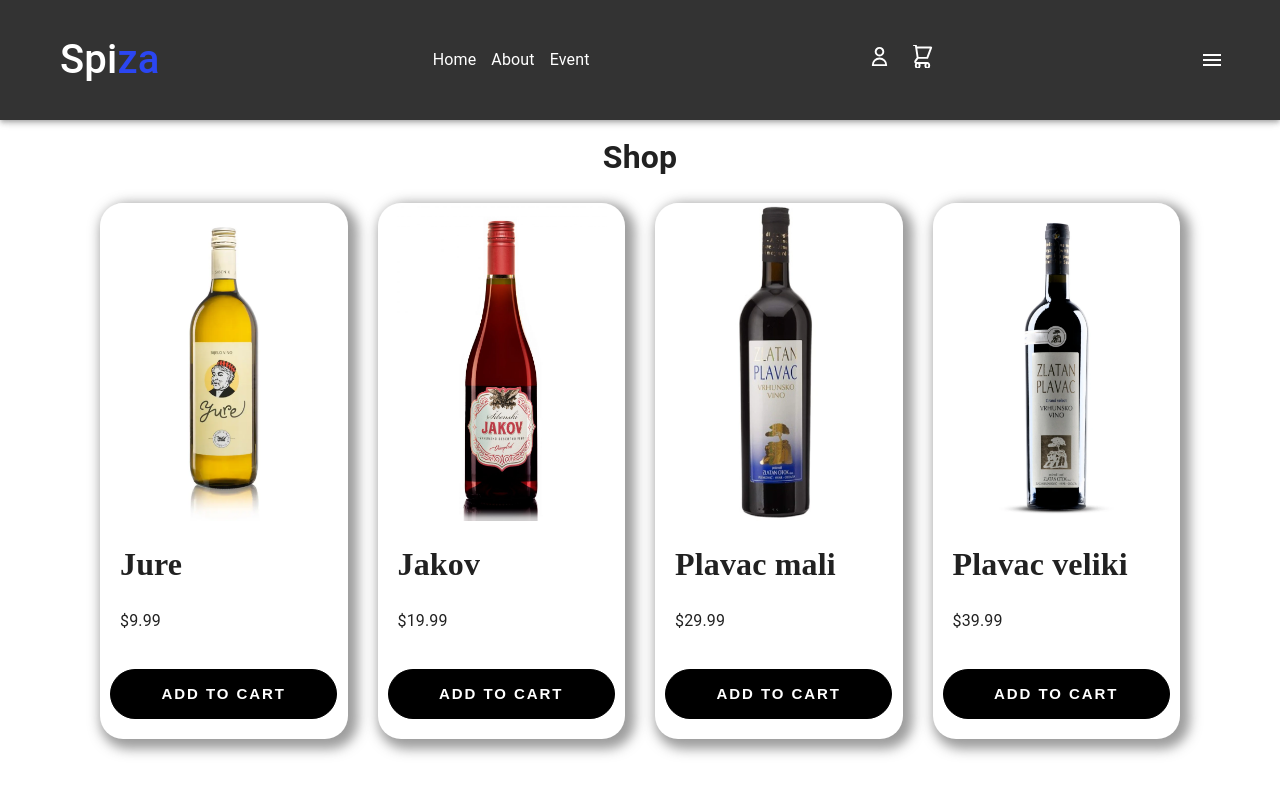
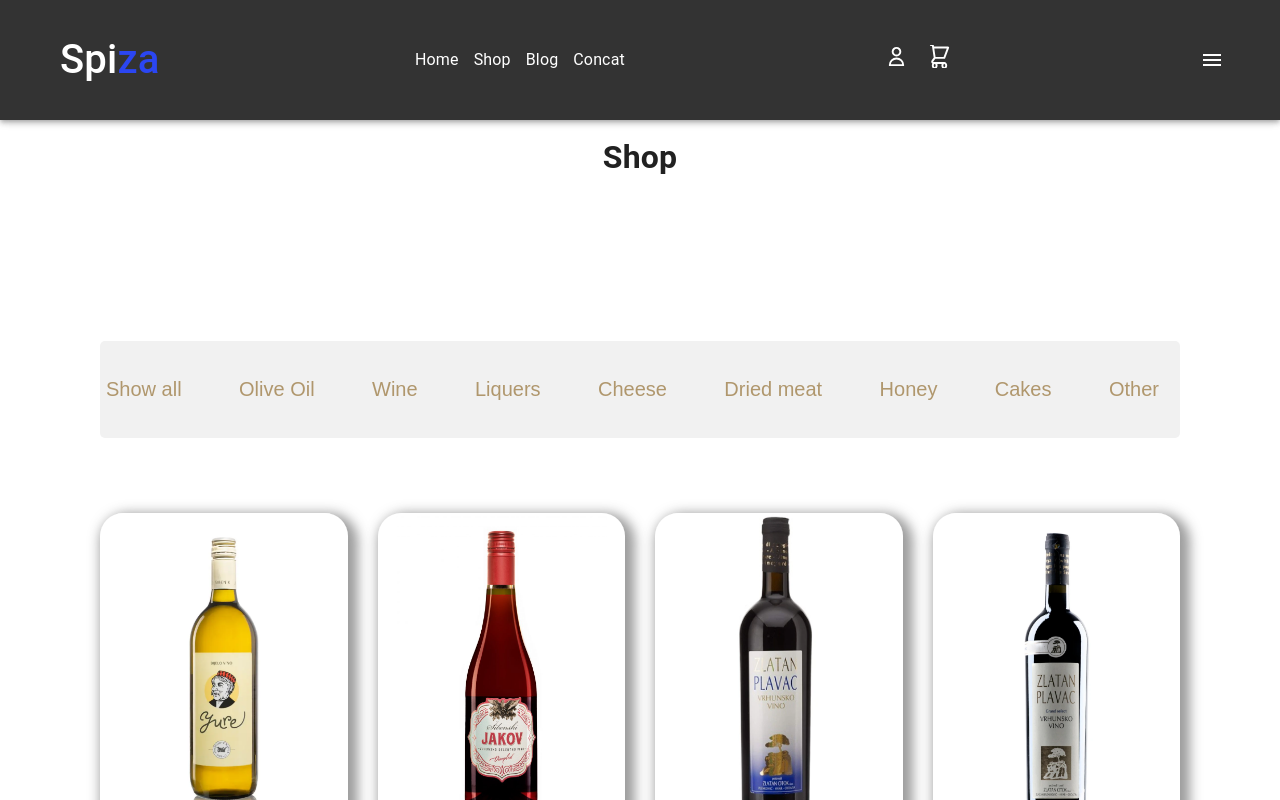
Before and after one commit to MihaelBaresic/HCI_projekt, a Next.js app: page /shop in a window 1280 px wide. Shown: the top 800 px of the page. Built offline with nearby package versions, Linux system fonts and the light colour scheme.

Commit message:
Navigation, number of items in cart

```diff
--- a/components/header.js
+++ b/components/header.js
@@ -22,7 +22,8 @@
 import ListItemButton from '@mui/material/ListItemButton';
 import ListItemIcon from '@mui/material/ListItemIcon';
 import ListItemText from '@mui/material/ListItemText';
-
+import Link from 'next/link'
+import {useShoppingCart} from './ShoppingCartContext';
 
 const drawerWidth = '80%';
 
@@ -80,7 +81,8 @@
   justifyContent: 'flex-start',
 }));
 export default function Home() {
-
+  const { cart } = useShoppingCart();
+  const numItemsInCart = Object.keys(cart).length;
   const theme = useTheme();
   const [open, setOpen] = React.useState(false);
 
@@ -106,23 +108,25 @@
 
           <div id="myDIV">
            <div class={`${styles.div_flex} ${styles.navBar_desktop_holder}`} >
-            <div class={`${styles.full_width} ${styles.navBar_desktop}`}><a href="#" className={`${styles.underline_animation}`}>Home</a></div>
-            <div class={`${styles.full_width} ${styles.navBar_desktop}`}><a href="#" className={styles.underline_animation }>About</a></div>
-            <div class={`${styles.full_width} ${styles.navBar_desktop}`}><a href="#" className={styles.underline_animation}>Event</a></div>
+            <div class={`${styles.full_width} ${styles.navBar_desktop}`}><Link href="/home" legacyBehavior><a className={`${styles.underline_animation}`}>Home</a></Link></div>
+            <div class={`${styles.full_width} ${styles.navBar_desktop}`}><Link href="/shop" legacyBehavior><a className={`${styles.underline_animation}`}>Shop</a></Link></div>
+            <div class={`${styles.full_width} ${styles.navBar_desktop}`}><Link href="/blog" legacyBehavior><a className={`${styles.underline_animation}`}>Blog</a></Link></div>
+            <div class={`${styles.full_width} ${styles.navBar_desktop}`}><Link href="/contact" legacyBehavior><a className={`${styles.underline_animation}`}>Concat</a></Link></div>
            </div>
           </div>
-          {/* <div className={styles.navBar_desktop_holder}>
-          <div className={styles.navBar_desktop}>Home</div>
-          <div className={styles.navBar_desktop}>About us</div>
-          <div className={styles.navBar_desktop}>Shop</div>
-          </div> */}
+
 
           <div className={styles.navBar_desktop_holder}>
           <div className={styles.navBar_desktop}>
-           <img className={styles.login_icon} src="/loginW.svg" height='100%' width='100%'/>
+            <Link href="/login">
+            <img className={styles.login_icon} src="/loginW.svg" height='100%' width='100%'/>
+           </Link>
           </div>
           <div className={styles.navBar_desktop}>
+          <Link href="/cart">
            <img className={styles.chart_icon} src="/chartW.svg" height='100%' width='100%'/>
+           {numItemsInCart > 0 && <span className={styles.num_items}>{numItemsInCart}</span>}
+           </Link>
           </div>
           </div>
 
--- a/components/header2.js
+++ b/components/header2.js
@@ -22,9 +22,11 @@
 import ListItemButton from '@mui/material/ListItemButton';
 import ListItemIcon from '@mui/material/ListItemIcon';
 import ListItemText from '@mui/material/ListItemText';
-
+import Link from 'next/link';
+import {useShoppingCart} from './ShoppingCartContext';
 
 const drawerWidth = '80%';
+
 
 const Main = styled('main', { shouldForwardProp: (prop) => prop !== 'open' })(
   ({ theme, open }) => ({
@@ -80,7 +82,8 @@
   justifyContent: 'flex-start',
 }));
 export default function Home() {
-
+  const { cart } = useShoppingCart();
+  const numItemsInCart = Object.keys(cart).length;
   const theme = useTheme();
   const [open, setOpen] = React.useState(false);
 
@@ -106,19 +109,25 @@
 
           <div id="myDIV">
            <div class={`${styles.div_flex} ${styles.navBar_desktop_holder}`} >
-            <div class={`${styles.full_width} ${styles.navBar_desktop}`}><a href="#" className={`${styles.underline_animation}`}>Home</a></div>
-            <div class={`${styles.full_width} ${styles.navBar_desktop}`}><a href="#" className={styles.underline_animation }>About</a></div>
-            <div class={`${styles.full_width} ${styles.navBar_desktop}`}><a href="#" className={styles.underline_animation}>Event</a></div>
+            <div class={`${styles.full_width} ${styles.navBar_desktop}`}><Link href="/home" legacyBehavior><a className={`${styles.underline_animation}`}>Home</a></Link></div>
+            <div class={`${styles.full_width} ${styles.navBar_desktop}`}><Link href="/shop" legacyBehavior><a className={`${styles.underline_animation}`}>Shop</a></Link></div>
+            <div class={`${styles.full_width} ${styles.navBar_desktop}`}><Link href="/blog" legacyBehavior><a className={`${styles.underline_animation}`}>Blog</a></Link></div>
+            <div class={`${styles.full_width} ${styles.navBar_desktop}`}><Link href="/contact" legacyBehavior><a className={`${styles.underline_animation}`}>Concat</a></Link></div>
            </div>
           </div>
 
 
           <div className={styles.navBar_desktop_holder}>
           <div className={styles.navBar_desktop}>
-           <img className={styles.login_icon} src="/loginW.svg" height='100%' width='100%'/>
+            <Link href="/login">
+            <img className={styles.login_icon} src="/loginW.svg" height='100%' width='100%'/>
+           </Link>
           </div>
           <div className={styles.navBar_desktop}>
+          <Link href="/cart">
            <img className={styles.chart_icon} src="/chartW.svg" height='100%' width='100%'/>
+           {numItemsInCart > 0 && <span className={styles.num_items}>{numItemsInCart}</span>}
+           </Link>
           </div>
           </div>
 
--- a/components/shop.js
+++ b/components/shop.js
@@ -7,6 +7,7 @@
   const {setCart, cart} = useShoppingCart()
   const [isLoading, setIsLoading] = useState(true)
   const [products, setProducts] = useState([])
+  const [selectedType, setSelectedType] = useState(null);
 
   useEffect(() => {
     // Load products from a local file
@@ -17,7 +18,7 @@
           setProducts(products);
           setIsLoading(false);
           console.log(products);
-        }, 1000)
+        }, 500)
       } catch (error) {
         console.error(error);
       }
@@ -25,6 +26,10 @@
 
     loadProducts();
   }, [setProducts]);
+
+  const handleTypeSelection = (type) => {
+    setSelectedType(type);
+  };
 
   const addToCart = (productId) => {
     // Check if the product is already in the cart
@@ -59,12 +64,32 @@
 
   console.log({cart});
 
+  const filteredProducts = selectedType
+    ? products.filter((p) => p.type === selectedType)
+    : products;
+
+
   return (
 
     <div className={styles.container}>
       <h1 className={styles.shop_h1}>Shop</h1>
+      <div className={styles.shop_bar_holder_holder}>
+        <div className={styles.shop_bar_holder}>
+          <div className={styles.shop_bar_element}>
+            <button className={styles.shop_bar_btn} onClick={() => handleTypeSelection(null)}>Show all</button>
+            <button className={styles.shop_bar_btn} onClick={() => handleTypeSelection('oliveOil')}>Olive Oil</button>
+            <button className={styles.shop_bar_btn} onClick={() => handleTypeSelection('wine')}>Wine</button>
+            <button className={styles.shop_bar_btn} onClick={() => handleTypeSelection('liquer')}>Liquers</button>
+            <button className={styles.shop_bar_btn} onClick={() => handleTypeSelection('cheese')}>Cheese</button>
+            <button className={styles.shop_bar_btn} onClick={() => handleTypeSelection('driedMeat')}>Dried meat</button>
+            <button className={styles.shop_bar_btn} onClick={() => handleTypeSelection('honey')}>Honey</button>
+            <button className={styles.shop_bar_btn} onClick={() => handleTypeSelection('cake')}>Cakes</button>
+            <button className={styles.shop_bar_btn} onClick={() => handleTypeSelection('other')}>Other</button>
+          </div>
+        </div>
+      </div>
       <div className={styles.grid}>
-      {products.map((product) => (
+      {filteredProducts.map((product) => (
         <div className={styles.shop_grid_holder}>
           <div className={styles.shop_element_holder}>
             <div key={product.id} className={styles.shop_box}>
--- a/constants/products.json
+++ b/constants/products.json
@@ -3,150 +3,196 @@
     "id": 1,
     "name": "Jure",
     "imageUrl": "jure.webp",
-    "price": 9.99
+    "price": 9.99,
+    "type": "wine"
   },
   {
     "id": 2,
     "name": "Jakov",
     "imageUrl": "jakov.webp",
-    "price": 19.99
+    "price": 19.99,
+    "type": "wine"
   },
   {
     "id": 3,
     "name": "Plavac mali",
     "imageUrl": "plavac.webp",
-    "price": 29.99
+    "price": 29.99,
+    "type": "wine"
     },
     {
     "id": 4,
     "name": "Plavac veliki",
     "imageUrl": "zlatan.webp",
-    "price": 39.99
+    "price": 39.99,
+    "type": "wine"
     },
     {
     "id": 5,
     "name": "Grabovac",
     "imageUrl": "grabovac.webp",
-    "price": 49.99
+    "price": 49.99,
+    "type": "wine"
     },
     {
     "id": 6,
     "name": "Pelinkovac",
     "imageUrl": "pelin.webp",
-    "price": 59.99
+    "price": 13.99,
+    "type": "liquer"
     },
     {
     "id": 7,
     "name": "Loza",
     "imageUrl": "loza.webp",
-    "price": 69.99
+    "price": 69.99,
+    "type": "liquer"
     },
     {
     "id": 8,
     "name": "Maraschino",
     "imageUrl": "maraskino.webp",
-    "price": 59.99
+    "price": 13.99,
+    "type": "liquer"
     },
     {
     "id": 9,
     "name": "Travarica",
     "imageUrl": "travarica.webp",
-    "price": 59.99
+    "price": 13.99,
+    "type": "liquer"
     },
   {
     "id": 10,
     "name": "Cvjetni",
     "imageUrl": "med1.webp",
-    "price": 59.99
+    "price": 59.99,
+    "type": "honey"
     },
   {
     "id": 11,
     "name": "Dalmatinski",
     "imageUrl": "med2.webp",
-    "price": 59.99
+    "price": 59.99,
+    "type": "honey"
     },
     {
       "id": 12,
       "name": "Pro-bio",
       "imageUrl": "med3.webp",
-      "price": 59.99
+      "price": 59.99,
+      "type": "honey"
       },
       {
     "id": 13,
     "name": "Prsut",
     "imageUrl": "prsut2.webp",
-    "price": 59.99
+    "price": 13.99,
+    "type": "driedMeat"
   },
   {
   "id": 14,
   "name": "Panceta",
   "imageUrl": "panceta.webp",
-  "price": 59.99
+  "price": 59.99,
+  "type": "driedMeat"
   },
   {
   "id": 15,
   "name": "Pecenica",
   "imageUrl": "pecenica.webp",
-  "price": 59.99
+  "price": 13.99,
+  "type": "driedMeat"
   },
   {
   "id": 16,
   "name": "Zigljen",
   "imageUrl": "zigljen.webp",
-  "price": 59.99
+  "price": 59.99,
+  "type": "cheese"
   },
   {
   "id": 17,
   "name": "Dinarski",
   "imageUrl": "dinarski.webp",
-  "price": 59.99
+  "price": 59.99,
+  "type": "cheese"
   },
   {
   "id": 18,
   "name": "Paski",
   "imageUrl": "paski.webp",
-  "price": 59.99
+  "price": 59.99,
+  "type": "cheese"
   },
   {
   "id": 19,
   "name": "Bademi",
   "imageUrl": "bajami.webp",
-  "price": 59.99
+  "price": 13.99,
+  "type": "other"
   },
   {
   "id": 20,
   "name": "Smokve",
   "imageUrl": "smokva.webp",
-  "price": 59.99
+  "price": 59.99,
+  "type": "other"
   },
   {
   "id": 21,
   "name": "Narancari",
   "imageUrl": "naranca.webp",
-  "price": 59.99
+  "price": 13.99,
+  "type": "other"
 },
 {
 "id": 22,
 "name": "Stonska sol",
 "imageUrl": "sol.webp",
-"price": 59.99
+"price": 59.99,
+"type": "other"
 },
 {
 "id": 23,
 "name": "Imotska torta",
 "imageUrl": "torta.webp",
-"price": 59.99
+"price": 59.99,
+"type": "cake"
 },
 {
 "id": 24,
 "name": "Rafioli",
 "imageUrl": "rafiole.webp",
-"price": 59.99
+"price": 59.99,
+"type": "cake"
 },
 {
 "id": 25,
 "name": "Fritule",
 "imageUrl": "fritule.webp",
-"price": 59.99
+"price": 13.99,
+"type": "cake"
+},
+{
+"id": 26,
+"name": "Brachia",
+"imageUrl": "brachia.webp",
+"price": 99.99,
+"type": "oliveOil"
+},
+{
+"id": 27,
+"name": "Atena Hvar",
+"imageUrl": "atena1.webp",
+"price": 59.99,
+"type": "oliveOil"
+},
+{
+"id": 28,
+"name": "Atena Origi",
+"imageUrl": "atena2.webp",
+"price": 69.99,
+"type": "oliveOil"
 }
 ]
--- a/styles/shop.module.css
+++ b/styles/shop.module.css
@@ -76,10 +76,83 @@
   Line-height: 73%;
   text-align: Left;
 }
+.shop_bar_holder_holder{
+  /* display: flex;
+  align-items: center;
+  text-align: center;
+  justify-content: center; */
+  width: 100%;
+}
+.shop_bar_holder{
+  margin-bottom: 75px;
+  margin-top: 160px;
+  background-color: #F1F1F1;
+  border-radius: 5px;
+}
+.shop_bar_element{
+  display: flex;
+  justify-content: space-between;
+  align-items: center;
+  text-align: center;
+  height: 97px;
+}
+.shop_bar_btn{
+  margin-right: 15px;
+  font-size: 20px;
+  border: none;
+  background: transparent;
+  color: #B0976D;
+  cursor: pointer;
+}
+
+.shop_bar_btn:focus{
+  color: black;
+}
 .container{
   padding-left: 100px;
   padding-right: 100px;
 }
+.cart_bar, .cart_bar_2{
+  display: flex;
+  flex-direction: row;
+  justify-content: space-between;
+}
+.cart_bar_2_1{
+  margin-left: 60px;
+}
+.veliko{
+  font-size: 80px;
+  color: rgb(7, 219, 3);
+}
+.table{
+  width: 100%;
+}
+.td, .th {
+
+  text-align: left;
+  padding: 8px;
+  width: 100%;
+}
+.tr{
+  border-bottom: 1px solid gray;
+}
+.td2{
+  text-align: left;
+  display: flex;
+  align-items: center;
+  margin-top: 40px;
+}
+.btnssss{
+  color: blue;
+  font-size: 20px;
+  background: transparent;
+  cursor: pointer;
+  border: none;
+}
+.cart_prod_pos{
+  padding-left: 44px;
+}
+
 .grid{
   display: grid;
   grid-template-columns: repeat(12, minmax(0, 1fr));
```
Also changed, not shown: components/Cart.js (+46 -15 lines), styles/Home.module.css (+13 -0 lines).
